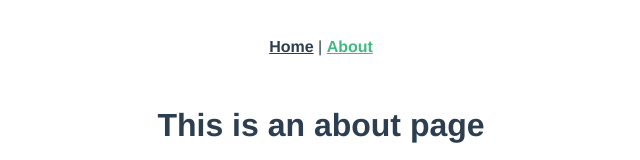
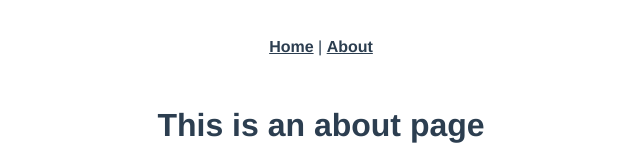
Before and after one commit to zoodogood/let-s-become-bee, a Vue app in the folder client/: page /about in a window 1280 px wide. Shown: the top 160 px of the page, without its empty margins (319-959 px from the left). Built offline with nearby package versions, Linux system fonts and the light colour scheme; the HTML template or start-up script is replaced by a standard one.

Commit message:
Clean a code

```diff
--- a/client/src/App.vue
+++ b/client/src/App.vue
@@ -23,8 +23,4 @@ nav a {
   font-weight: bold;
   color: #2c3e50;
 }
-
-nav a.router-link-exact-active {
-  color: #42b983;
-}
 </style>
```
